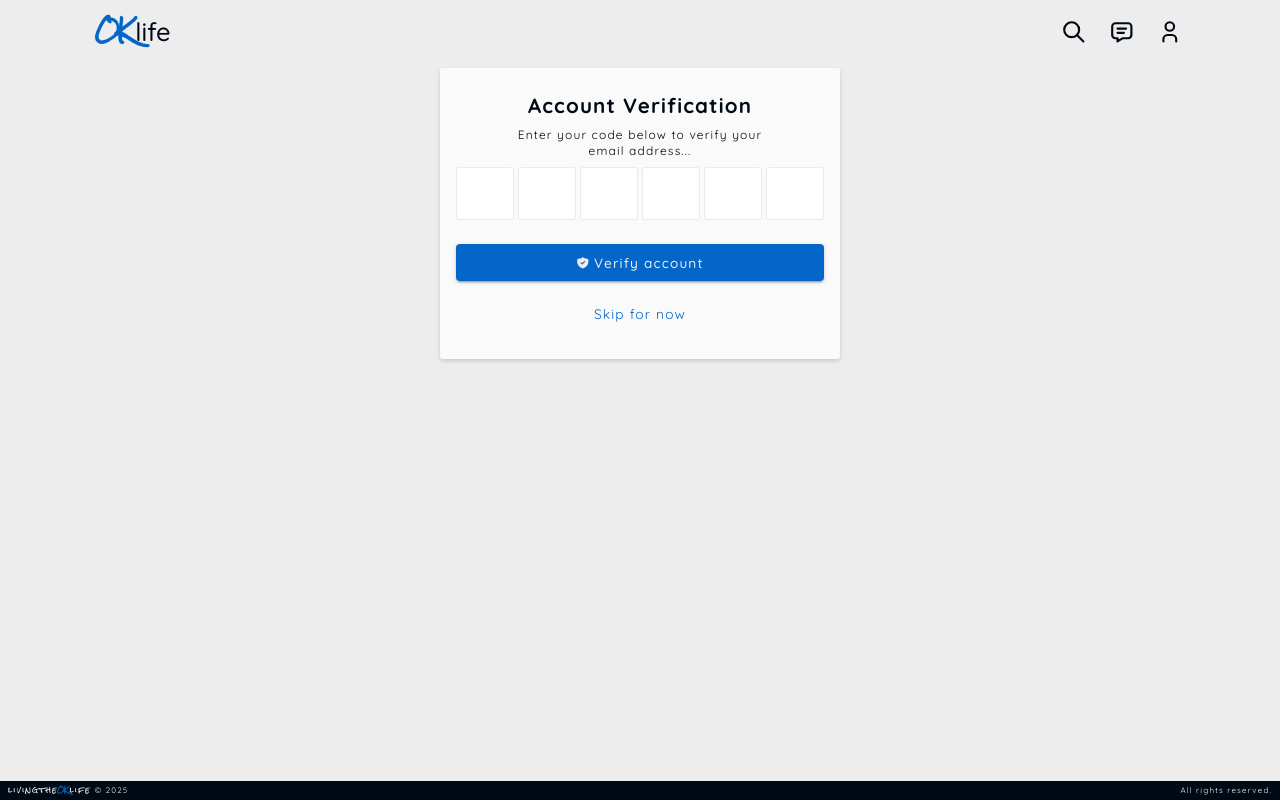
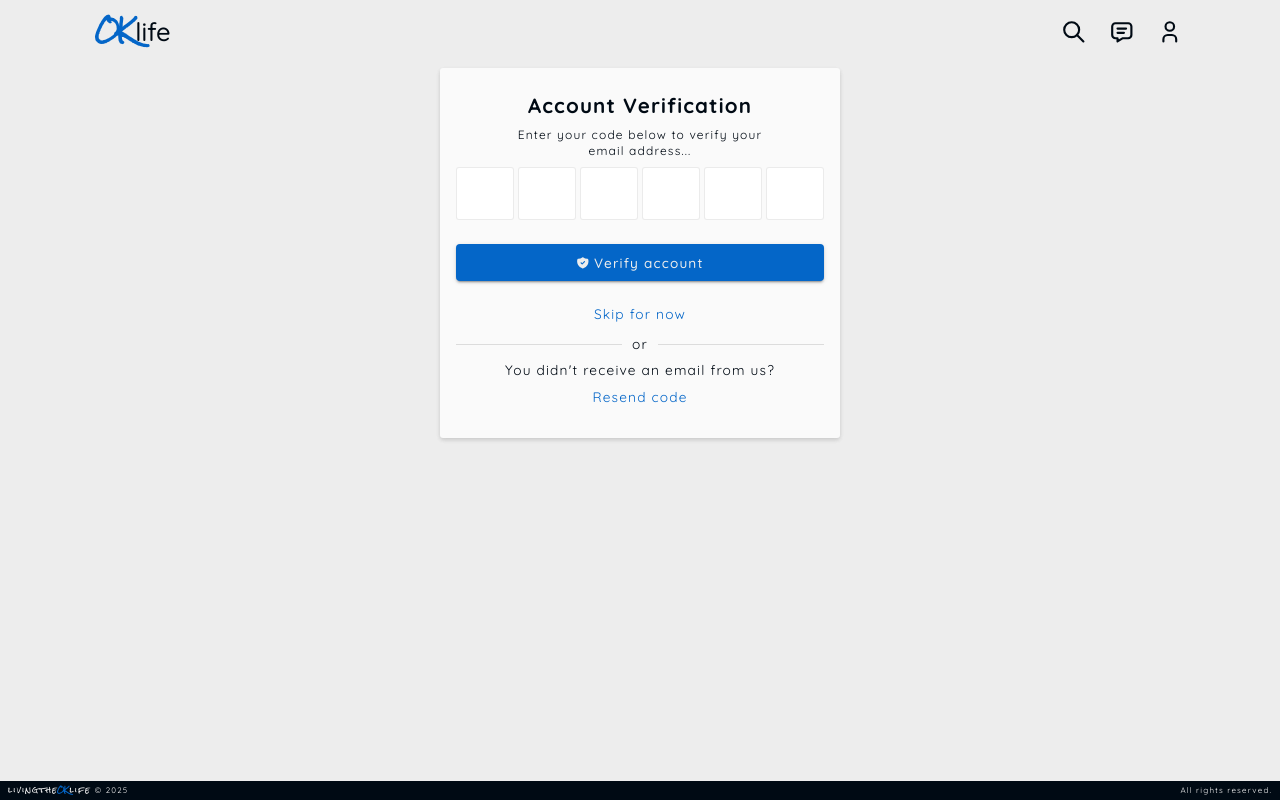
Before and after one commit to livingtheOKlife/oklife, a React (Vite) app in the folder client/: page /verify-account in a window 1280 px wide. Built offline with nearby package versions, Linux system fonts and the light colour scheme; sample sign-in values are in the browser's storage.

Commit message:
feat[client]: add resend verification email link to verify account page

```diff
--- a/client/src/pages/VerifyAccountPage.tsx
+++ b/client/src/pages/VerifyAccountPage.tsx
@@ -5,13 +5,14 @@ import FormHeader from '../components/shared/forms/FormHeader'
 import FormWidget from '../components/shared/forms/FormWidget'
 import FormButton from '../components/shared/forms/FormButton'
 import { TbShieldCheckFilled } from 'react-icons/tb'
-import { useTheme } from '@mui/material'
+import { Divider, useTheme } from '@mui/material'
 import { Link, useNavigate } from 'react-router-dom'
 import { useDispatch, useSelector } from 'react-redux'
 import type { AuthStateType } from '../store'
 import { useAppContext } from '../hooks/useAppContext'
 import { setCredentials } from '../api/authSlice'
-import { useVerifyAccountMutation } from '../api/authApiSlice'
+import { useResendVerificationMutation, useVerifyAccountMutation } from '../api/authApiSlice'
+import FormFooter from '../components/shared/forms/FormFooter'
 
 /**------------------------------ verify account page
  *
@@ -67,6 +68,21 @@ const VerifyAccountPage = () => {
 			inputRefs.current[i - 1].focus()
 		}
 	}
+  // ------------------------------ resend verification mutation
+  const [ resendVerification ] = useResendVerificationMutation()
+  // ------------------------------ on submit
+  const onResend = async (e) => {
+    e.preventDefault()
+    try {
+      const res = await resendVerification({ email: userInfo.user.email }).unwrap()
+      dispatch(setCredentials({...res}))
+      setAlertActive('A new code has been sent to you', 'success')
+    } catch (error:unknown) {
+      if (error) {
+        setAlertActive(error.data.message, 'error')
+      }
+    }
+  }
   // ------------------------------ account verification mutation
   const [ verifyAccount, { isLoading } ] = useVerifyAccountMutation()
   // ------------------------------ on submit
@@ -118,6 +134,11 @@ const VerifyAccountPage = () => {
           Verify account
         </FormButton>
         <Link to='/' style={{ alignSelf: 'center', marginBottom: '0.25rem', color: palette.primary.main }}>Skip for now</Link>
+        <Divider>or</Divider>
+        <FormFooter>
+          <span>You didn't receive an email from us?</span>
+          <Link to='/verify-account' style={{ color: palette.primary.main }} onClick={onResend}>Resend code</Link>
+        </FormFooter>
       </FormWidget>
     </MainContainer>
   )
```
